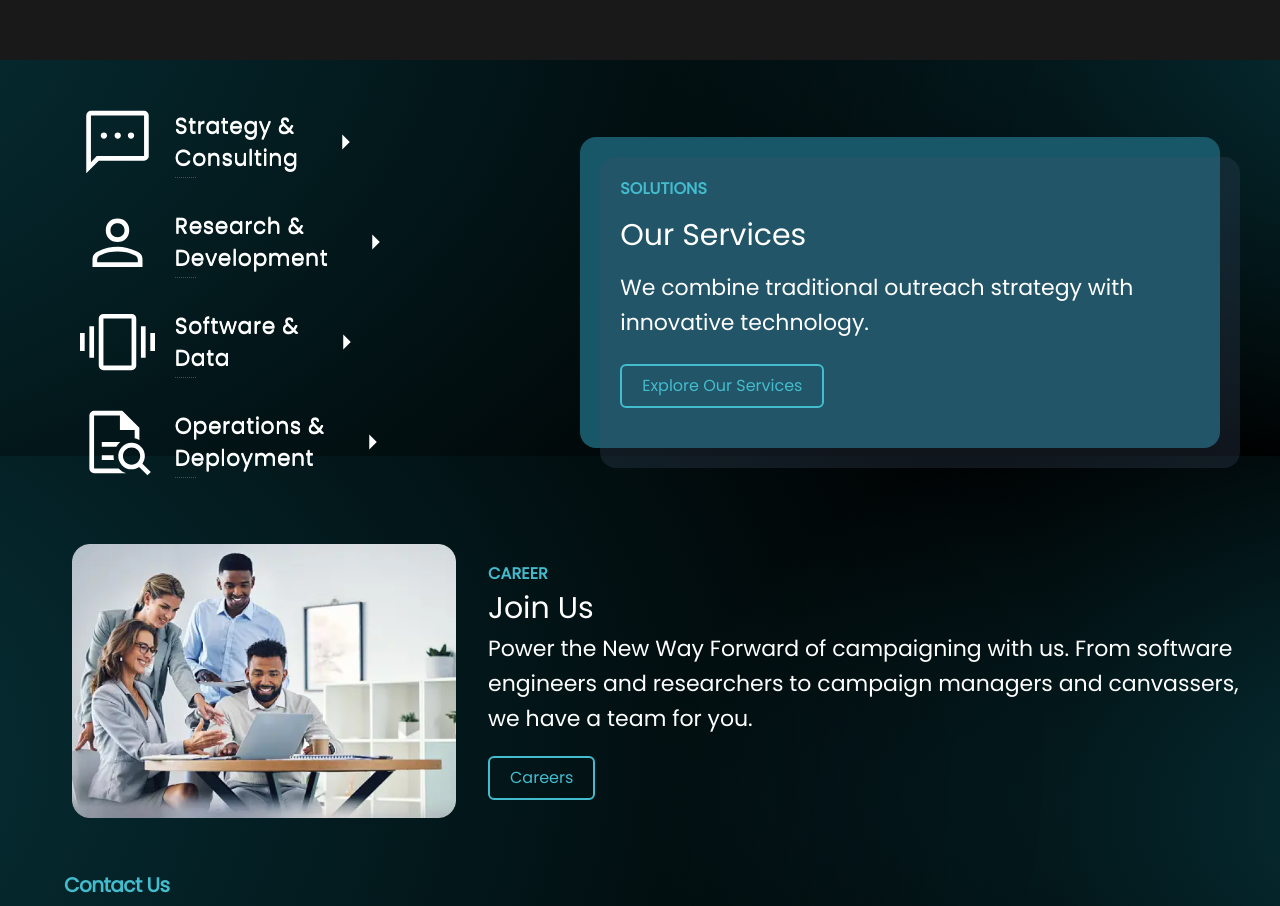
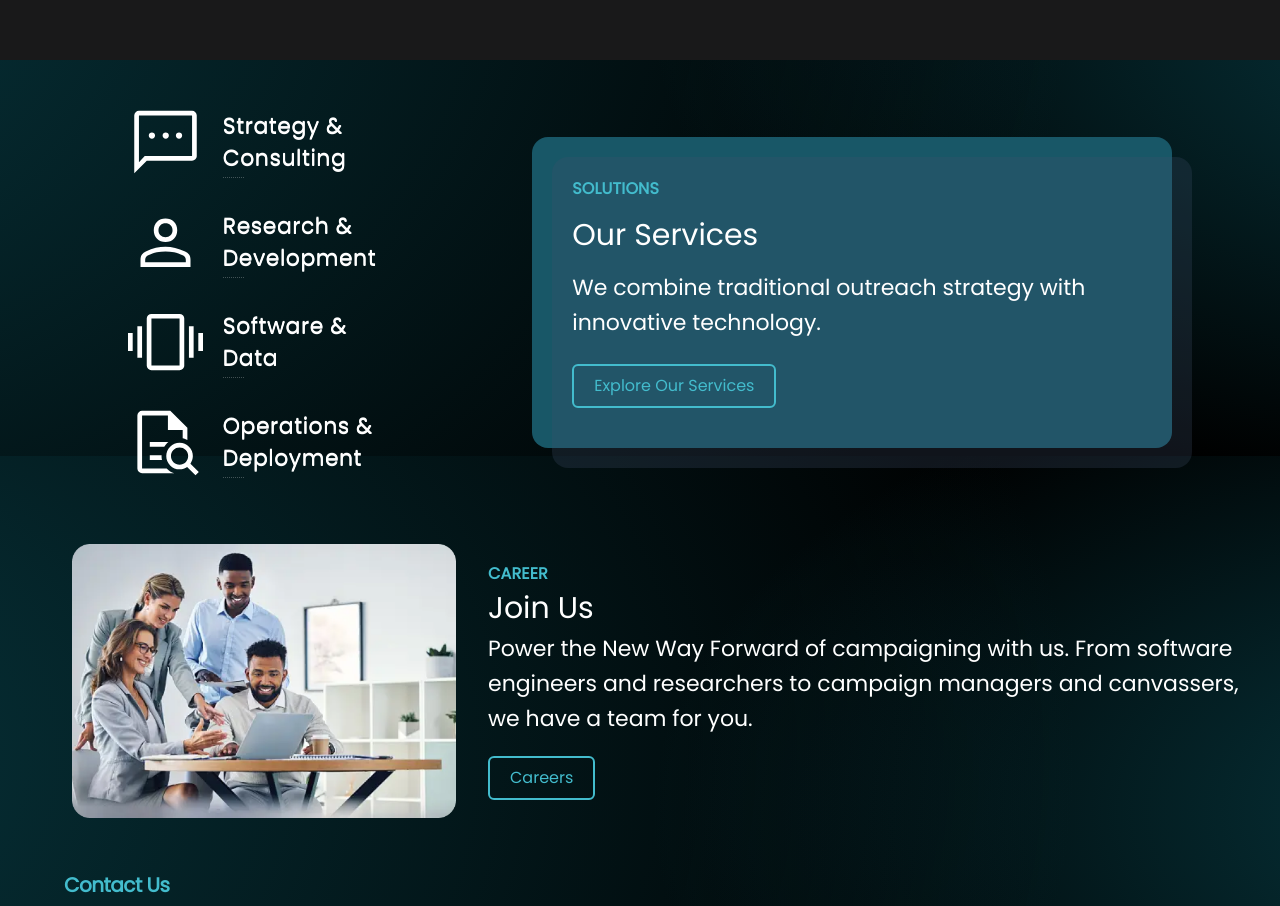
Before and after one commit to NWF-Strategies/NWF_Website, a React (Vite) app: page / in a window 1280 px wide. Shown: the part 1944-2850 px from the top of the page. Built offline with nearby package versions, Linux system fonts and the light colour scheme.

Commit message:
minor changes to formatting on home page

```diff
--- a/src/components/OurSolutions.tsx
+++ b/src/components/OurSolutions.tsx
@@ -48,7 +48,8 @@ const OurSolutions: React.FC = () => {
                 fill="white"
                 viewBox="0 0 24 24"
                 stroke="none"
-                className={`hidden lg:block w-8 h-8 pl-2 ml-2 relative flex-shrink-0`}
+                className={`hidden w-0`}
+                /*className={`hidden lg:block w-8 h-8 pl-2 ml-2 relative flex-shrink-0`}*/
               >
                 <path
                   strokeLinecap="round"
@@ -59,7 +60,7 @@ const OurSolutions: React.FC = () => {
             </li>
           ))}
         </ul>
-        <div className={`${styles.callout2} mission-card ml-14 w-[50%] 3xl:ml-26 3xl:w-[42%] transition-opacity duration-200 ease-in-out`}>
+        <div className={`${styles.callout2} mission-card ml-0 w-[50%] 3xl:ml-26 3xl:w-[42%] transition-opacity duration-200 ease-in-out`}>
           <p className={`${styles.heading4} pb-3`}>SOLUTIONS</p>
           {hoveredSolution === null ? (
             <p className={`${styles.heading3} pb-3`}>Our Services</p>
--- a/src/constants/index.tsx
+++ b/src/constants/index.tsx
@@ -146,12 +146,12 @@ export const interactive_solutions_tags = [
   {
     img: sms_Fill,
     title: "Strategy &\nConsulting",
-    blurb: "Great campaigns begin at the drawing board. We provide end-to-end support to formulate efficient, effective strategies and timelines to support campaigns from launch to election."
+    blurb: "Formulate efficient, effective strategies for your campaign, from launch to election."
   },
   {
     img: person,
     title: "Research &\nDevelopment",
-    blurb: "Research hones effective campaign messaging and widespread voter outreach. From donor and opposition research to targeted voter universes, compile rigorous documentation to inform your campaigning decisions."
+    blurb: "Leverage and compile in-depth research and comprehensive documentatio,n from donor and opposition research to carefully curated voter universes."
   },
   {
     img: vibration,
--- a/tailwind.config.js
+++ b/tailwind.config.js
@@ -54,8 +54,7 @@ export default {
 // fix stats stuck at 0
 
 // richard
-// add the slides to the 4 thingies
-// should they be underlined
+//
 
 // low priority
 // email agent
```
